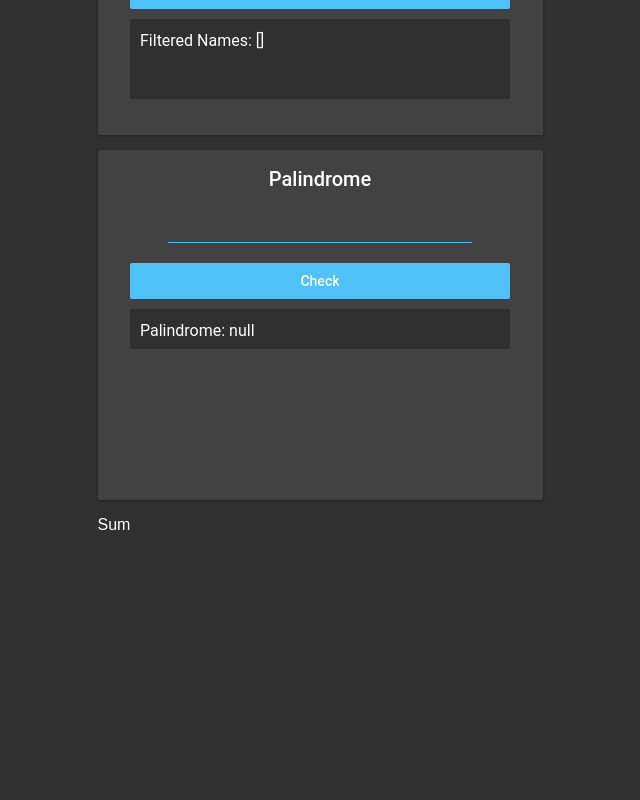
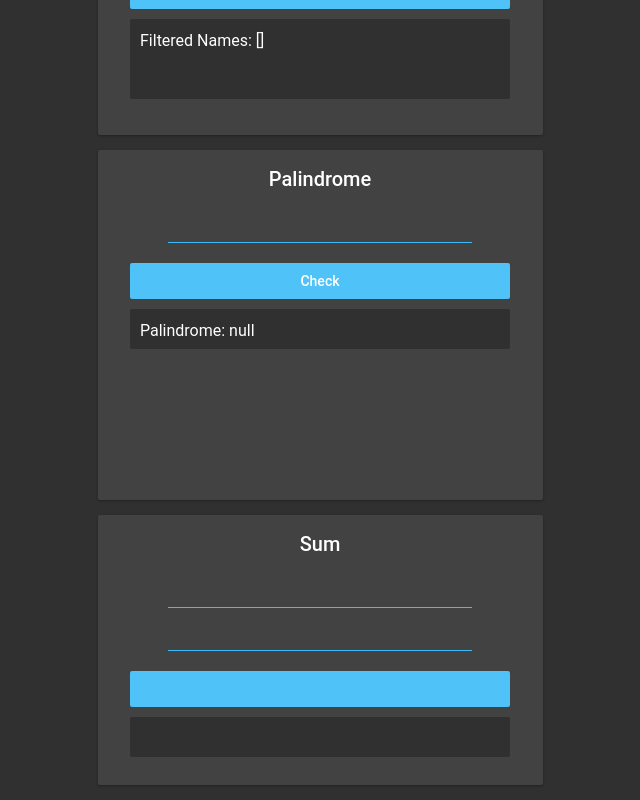
Before and after one commit to sdrew712/react-toy-problems, a React (Create React App) app: page / in a window 1280 px wide. Shown: the part 955-1755 px from the top of the page, without its empty margins (320-960 px from the left). Before the commit the page ends 1505 px from the top, so only its background shows below. Built offline with nearby package versions, Linux system fonts and the light colour scheme.

Commit message:
add sum, initial state

```diff
--- a/src/components/Topics/Sum.js
+++ b/src/components/Topics/Sum.js
@@ -1,9 +1,17 @@
-import React from "react";
+import React, { useState } from "react";
 
 const Sum = () => {
+  const [number1, setNumber1] = useState(0);
+  const [number2, setNumber2] = useState(0);
+  const [sum, setSum] = useState(null);
+
   return (
-    <div>
-      <p>Sum</p>
+    <div className="puzzleBox sumPB">
+      <h4>Sum</h4>
+      <input type="text" className="inputLine" />
+      <input type="text" className="inputLine" />
+      <button className="confirmationButton"></button>
+      <span className="resultsBox"></span>
     </div>
   );
 };
```
